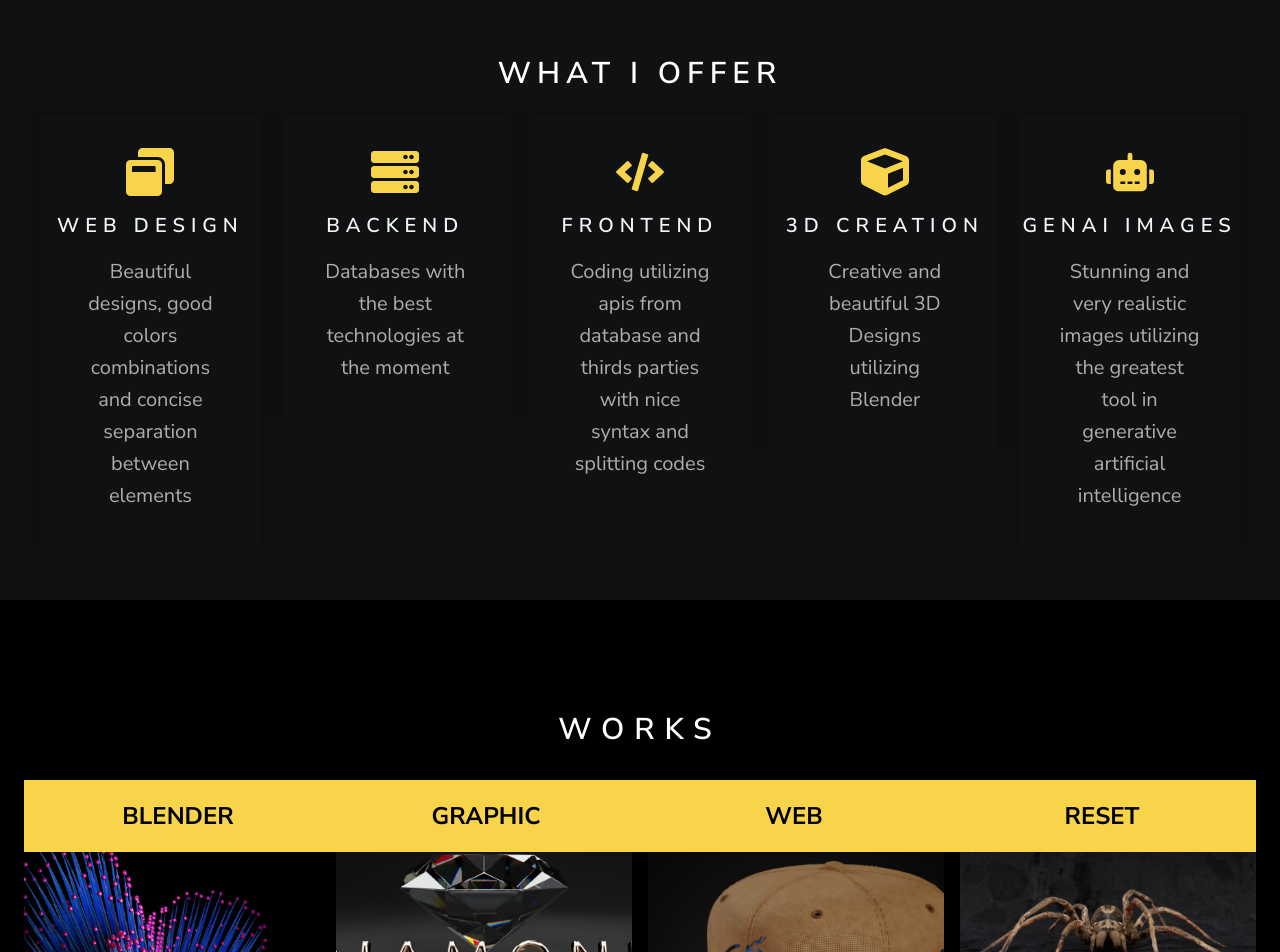
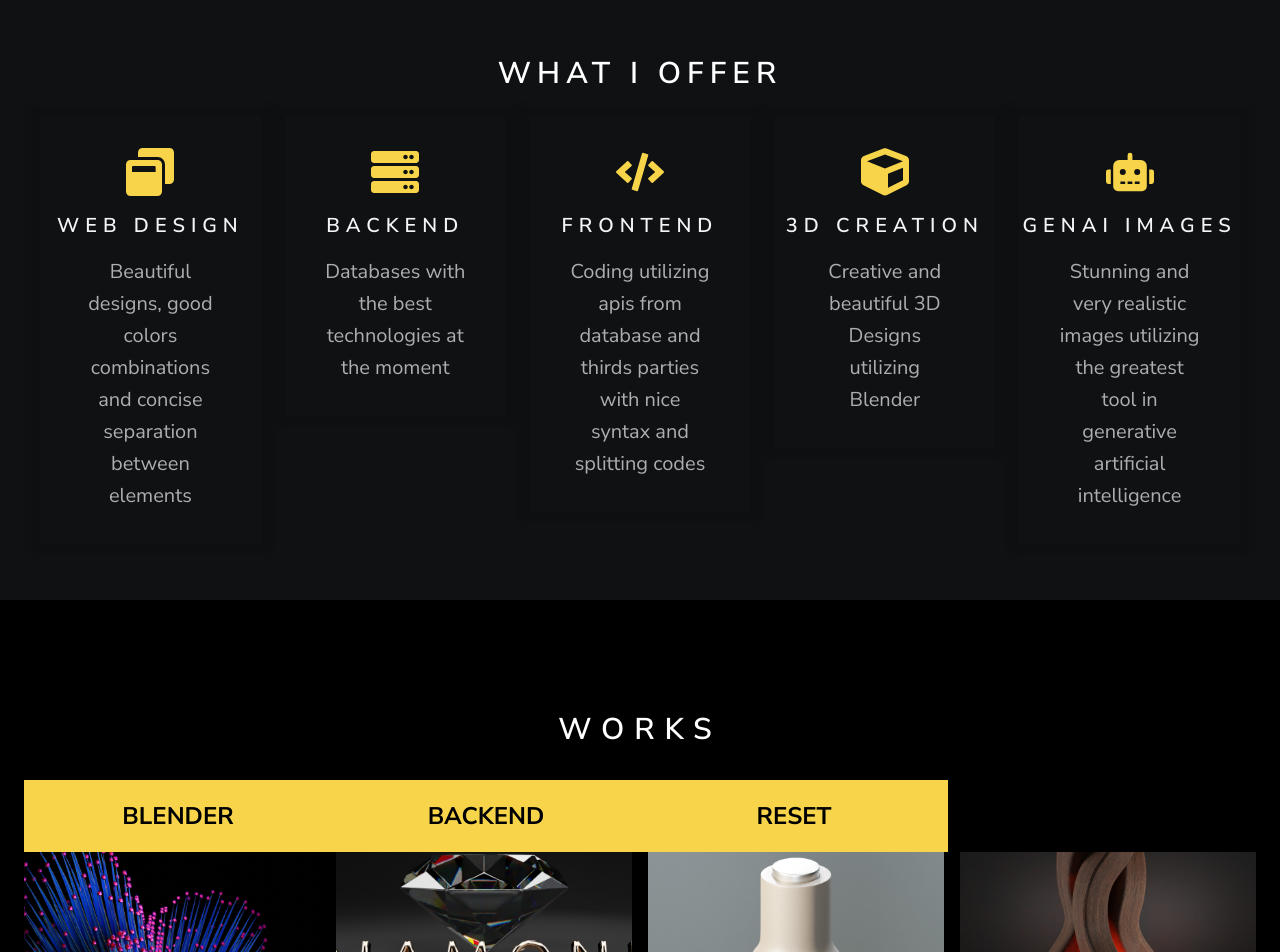
Before and after one commit to filippebr/personal-portfolio, a Next.js app: page / in a window 1280 px wide. Shown: the top 952 px of the page. Built offline with nearby package versions, Linux system fonts and the light colour scheme.

Commit message:
images types variable gallerydata

```diff
--- a/public/assets/index.js
+++ b/public/assets/index.js
@@ -4,6 +4,7 @@ import bgThree from "../assets/bedroom_03.jpg"
 import bgFour from "../assets/bedroom_04.jpg"
 
 // Blender
+import imgBackend01 from '../assets/backend/backend.jpg'
 import imgBlender01 from '../assets/blender/abstract_image_crossmind.jpg'
 import imgBlender02 from '../assets/blender/baroque_ornament_elephant.jpg'
 import imgBlender03 from '../assets/blender/combat_knife.jpg'
@@ -33,5 +34,5 @@ export {
   imgBlender06, imgBlender07, imgBlender08, imgBlender09, imgBlender10,
   imgBlender11, imgBlender12, imgBlender13, imgBlender14, imgBlender15,
   imgBlender16, imgBlender17, imgBlender18, imgBlender19, imgBlender20,
-  imgBlender21, imgBlender22
+  imgBlender21, imgBlender22, imgBackend01
 }
--- a/public/data/GalleryData.tsx
+++ b/public/data/GalleryData.tsx
@@ -1,6 +1,6 @@
 import { StaticImageData } from 'next/image'
 import {
-  imgBlender01, imgBlender02, imgBlender03, imgBlender04, imgBlender05,
+  imgBackend01, imgBlender01, imgBlender02, imgBlender03, imgBlender04, imgBlender05,
   imgBlender06, imgBlender07, imgBlender08, imgBlender09, imgBlender10,
   imgBlender11, imgBlender12, imgBlender13, imgBlender14, imgBlender15,
   imgBlender16, imgBlender17, imgBlender18, imgBlender19, imgBlender20, imgBlender21, imgBlender22
@@ -146,4 +146,10 @@ export const GalleryData: ImageType[] = [
     type: 'blender',
     imageSrc: imgBlender22,
   },
+  {
+    id: 23,
+    title: 'Ecommerce Developer Corner',
+    type: 'backend',
+    imageSrc: imgBackend01,
+  }
 ]
--- a/src/components/ImageGallery.tsx
+++ b/src/components/ImageGallery.tsx
@@ -7,6 +7,8 @@ import { useState } from 'react'
 const ImageGallery: React.FC = () => {
   const [images, setImages] = useState<ImageType[]>(GalleryData)
   const [filteredImages, setFilteredImages] = useState<ImageType[]>(images)
+
+  const imageTypes = Array.from(new Set(images.map(image => image.type)));
 
   // Filtering function
   const filterImagesByType = (filterType: string) => {
@@ -20,24 +22,15 @@ const ImageGallery: React.FC = () => {
         Works
       </h1>
       <div className="grid grid-cols-4 text-base font-bold mt-8 mx-6">
-        <button
-          className="text-center py-4 text-2xl font-bold bg-yellow text-black uppercase border-4 border-transparent hover:bg-black hover:text-white hover:border-yellow duration-300"
-          onClick={() => filterImagesByType('blender')}
-        >
-          Blender
-        </button>
-        <button
-          className="text-center py-4 text-2xl font-bold bg-yellow text-black uppercase border-4 border-transparent hover:bg-black hover:text-white hover:border-yellow duration-300"
-          onClick={() => filterImagesByType('graphic')}
-        >
-          Graphic
-        </button>
-        <button
-          className="text-center py-4 text-2xl font-bold bg-yellow text-black uppercase border-4 border-transparent hover:bg-black hover:text-white hover:border-yellow duration-300"
-          onClick={() => filterImagesByType('web')}
-        >
-          Web
-        </button>
+        {imageTypes.map(type => (
+          <button
+            key={type}
+            className="text-center py-4 text-2xl font-bold bg-yellow text-black uppercase border-4 border-transparent hover:bg-black hover:text-white hover:border-yellow duration-300"
+            onClick={() => filterImagesByType(type)}
+          >
+            {type.charAt(0).toUpperCase() + type.slice(1)}
+          </button>
+        ))}
         <button className="text-center py-4 text-2xl font-bold bg-yellow text-black uppercase border-4 border-transparent hover:bg-black hover:text-white hover:border-yellow duration-300"
           onClick={() => setFilteredImages(images)}
         >
```
Also changed, not shown: public/assets/backend/backend.jpg (added).
